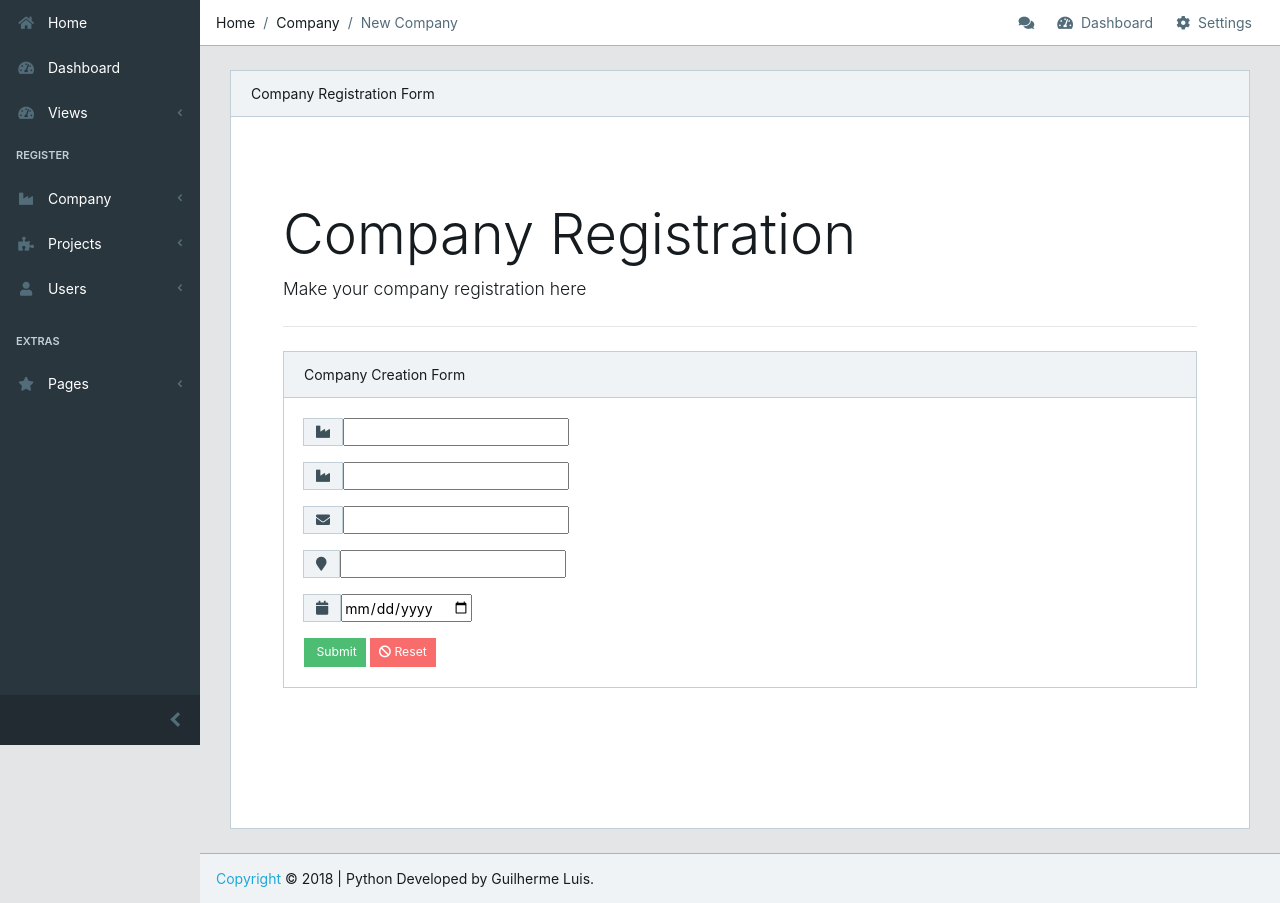
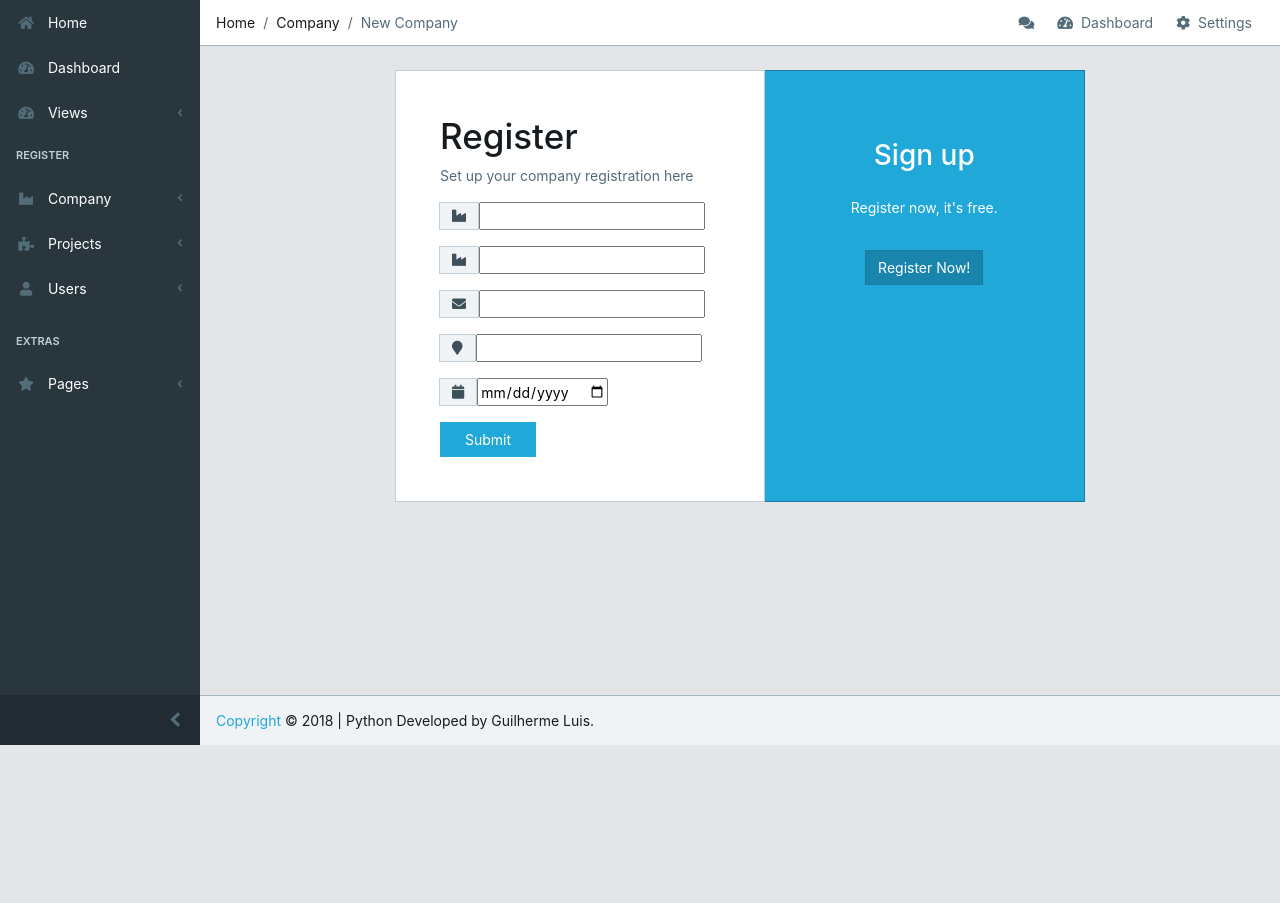
Before and after one commit to guilehm/project-management-system, a Django app: template register/templates/register/new_company.html in a window 1280 px wide. Shown: the part 55-958 px from the top of the page. After the commit the page ends 800 px from the top, so only its background shows below. Run offline with Django 3.2, Linux system fonts and the light colour scheme; the template is opened without the code that fills it: most values are stand-ins (such as "Sample title", 1, 10 or a date in 2020); form fields are guessed from the names that the template uses; some libraries are stand-ins or nearby versions.

Commit message:
New layout for Company Creation Form

```diff
--- a/register/templates/register/new_company.html
+++ b/register/templates/register/new_company.html
@@ -12,34 +12,24 @@
 
 
 {% block content %}
-<div class="container-fluid">
-  <div id="ui-view" style="opacity: 1;"><div class="animated fadeIn">
-  <div class="row">
-  <div class="col-12">
-  <div class="card">
-  <div class="card-header">Company Registration Form
-  </div>
+<div class="container animated fadeIn">
+        <div class="row justify-content-center">
+            <div class="col-md-8">
+                <div class="card-group">
+                    <div class="card p-4">
                         <div class="card-body">
-    <div class="jumbotron bg-white">
-    <h1 class="display-4">Company Registration</h1>
-    <p class="lead">Make your company registration here</p>
-    <hr class="my-4">
                             {% if created %}
                               <div class="alert alert-success alert-dismissible fade show" role="alert">
                                   <button type="button" class="close" data-dismiss="alert" aria-label="Close">
                                       <span aria-hidden="true">&times;</span>
                                   </button>
-          Parabéns, sua empresa foi criada!
+                                  Congratulations, your company was created!
                               </div>
                             {% else %}
-
-            <div class="card">
-                <div class="card-header">
-                    Company Creation Form
-                </div>
-                <div class="card-body">
-                    <form action="" method="post">
+                            <form method="post" action="">
                                 {% csrf_token %}
+                                <h1>Register</h1>
+                                <p class="text-muted">Set up your company registration here</p>
                                 <div class="form-group">
                                     <div class="input-group">
                                         <div class="input-group-append">
@@ -115,23 +105,33 @@
                                     </ol>
                                 {% endif %}
                             </div>
-
-                        <div class="">
-                            <button type="submit" class="btn btn-sm btn-success"><i class="fa fa-dot-circle-o"></i> Submit</button>
-                            <button type="reset" class="btn btn-sm btn-danger"><i class="fa fa-ban"></i> Reset</button>
+                                <div class="row">
+                                    <div class="col-12">
+                                        <button type="submit" class="btn btn-primary px-4">Submit</button>
+                                    </div>
+                                    {% if login_form.errors %}
+                                    <div class="alert alert-danger col-12 mt-3" role="alert">
+                                        Wrong username or password
+                                    </div>
+                                    {% endif %}
                                 </div>
                             </form>
                         </div>
                     </div>
+                    {% endif %}
+                    <div class="card text-white bg-primary py-5">
+                        <div class="card-body text-center">
+                            <div>
+                                <h2>Sign up</h2>
+                                <p class="mt-4">Register now, it's free.</p>
+                                <a href="{% url 'register:new-user' %}" class="btn btn-primary active mt-3">Register Now!</a>
                             </div>
-    {% endif %}
+                        </div>
                     </div>
 
                 </div>
             </div>
         </div>
     </div>
-</div>
-</div>
 
 {% endblock %}
```
Also changed, not shown: db.sqlite3. Lines whose indentation alone changed are shown as unchanged.
